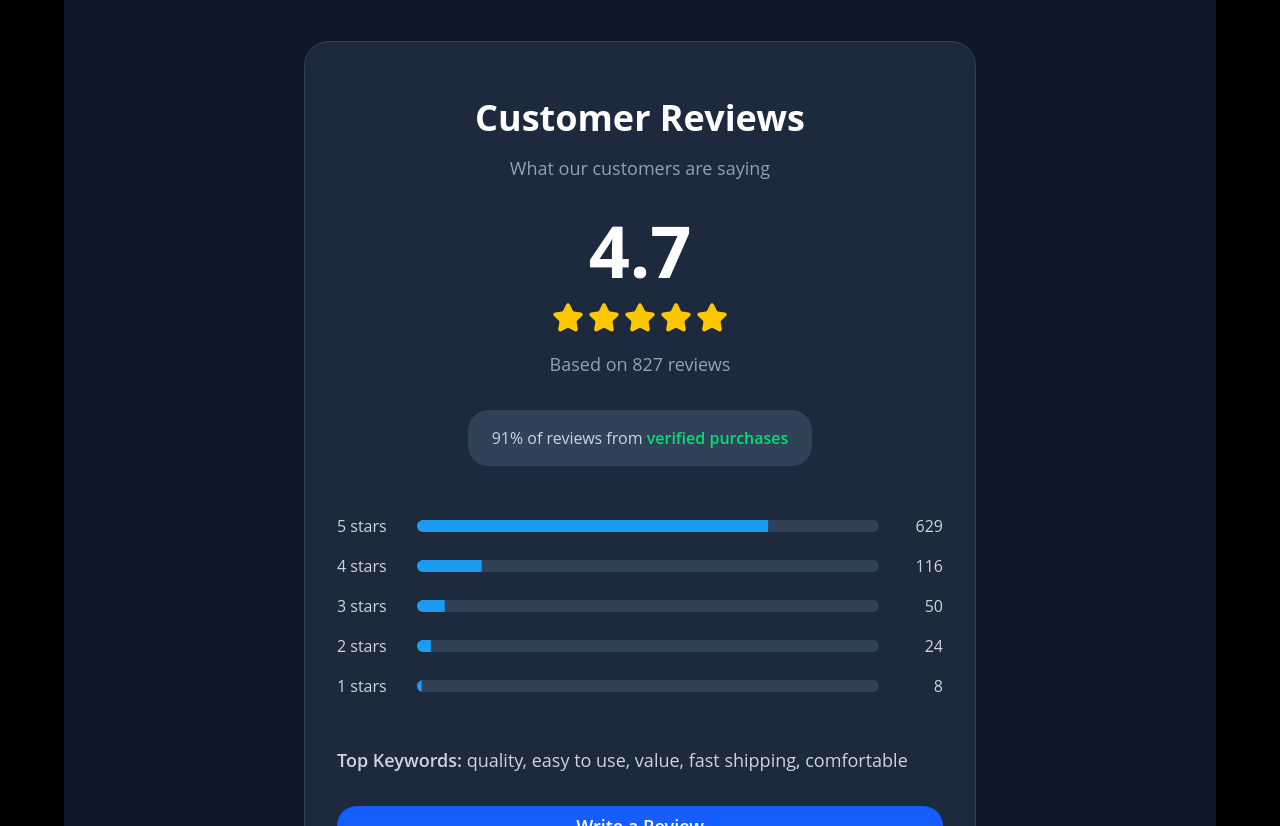
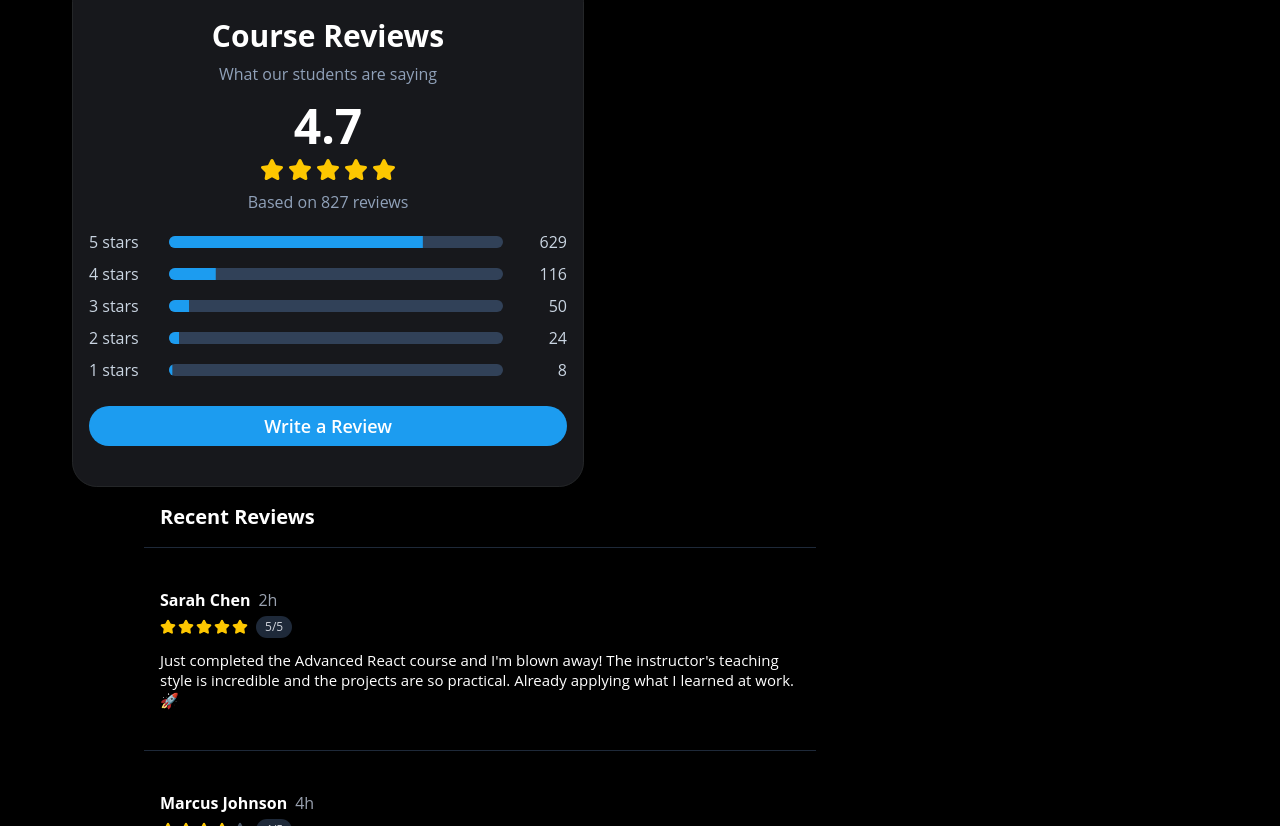
Before and after one commit to anmol4khatri/Edly, a React (Vite) app in the folder Edly Frontend/: page /course in a window 1280 px wide. Shown: the part 1454-2280 px from the top of the page. Built offline with nearby package versions, Linux system fonts and the light colour scheme.

Commit message:
Refactor CourseRating and CourseReview components for improved styling and layout; update dialog background and review prompts for better user experience

```diff
--- a/Edly Frontend/src/components/CourseRating.jsx
+++ b/Edly Frontend/src/components/CourseRating.jsx
@@ -49,44 +49,34 @@ export default function CustomerReviews() {
         { stars: 1, count: 8, percentage: 1 },
     ]
 
-    const keywords = ["quality", "easy to use", "value", "fast shipping", "comfortable"]
-
     return (
-        <div className="min-h-screen bg-slate-900 py-16 px-4">
-            <div className="max-w-2xl mx-auto">
-                <Card className="bg-slate-800 border-slate-700">
-                    <CardContent className="p-8 text-center">
+        <div className="w-7/11 px-2">
+            <div className="max-w-lg">
+                <Card className="">
+                    {/* can add bg-transparent in upper card component */}
+                    <CardContent className="p-4 text-center">
                         {/* Header */}
-                        <div className="mb-8">
-                            <h1 className="text-4xl font-bold text-white mb-4">Customer Reviews</h1>
-                            <p className="text-slate-400 text-lg">What our customers are saying</p>
+                        <div className="mb-4">
+                            <h1 className="text-3xl font-bold text-white mb-2">Course Reviews</h1>
+                            <p className="text-slate-400">What our students are saying</p>
                         </div>
 
                         {/* Rating Display */}
-                        <div className="mb-8">
-                            <div className="text-7xl font-bold text-white mb-4">4.7</div>
+                        <div className="mb-4">
+                            <div className="text-5xl font-bold text-white mb-2">4.7</div>
 
                             {/* Stars */}
-                            <div className="flex justify-center gap-1 mb-4">
+                            <div className="flex justify-center gap-1 mb-2">
                                 {[1, 2, 3, 4, 5].map((star) => (
-                                    <Star key={star} className="w-8 h-8 fill-yellow-400 text-yellow-400" />
+                                    <Star key={star} className="w-6 h-6 fill-yellow-400 text-yellow-400" />
                                 ))}
                             </div>
 
-                            <p className="text-slate-400 text-lg">Based on 827 reviews</p>
-                        </div>
-
-                        {/* Verified Purchases Badge */}
-                        <div className="mb-12">
-                            <div className="bg-slate-700 rounded-lg px-6 py-4 inline-block">
-                                <span className="text-slate-300">
-                                    91% of reviews from <span className="text-green-400 font-semibold">verified purchases</span>
-                                </span>
-                            </div>
+                            <p className="text-slate-400">Based on 827 reviews</p>
                         </div>
 
                         {/* Rating Breakdown */}
-                        <div className="mb-12 space-y-4">
+                        <div className="mb-6 space-y-2">
                             {reviewData.map((item) => (
                                 <div key={item.stars} className="flex items-center gap-4">
                                     <div className="text-slate-300 font-medium w-16 text-left">{item.stars} stars</div>
@@ -105,36 +95,27 @@ export default function CustomerReviews() {
                             ))}
                         </div>
 
-                        {/* Top Keywords */}
-                        <div className="mb-8">
-                            <div className="text-left">
-                                <span className="text-slate-300 text-lg">
-                                    <span className="font-semibold">Top Keywords:</span> {keywords.join(", ")}
-                                </span>
-                            </div>
-                        </div>
-
                         {/* Write Review Button */}
                         <Dialog open={isDialogOpen} onOpenChange={setIsDialogOpen}>
                             <DialogTrigger asChild>
                                 <Button
-                                    className="w-full bg-blue-600 hover:bg-blue-700 text-white font-semibold py-4 text-lg rounded-xl"
+                                    className="w-full bg-primary text-white font-semibold py-4 text-lg rounded-xl"
                                     size="lg"
                                 >
                                     Write a Review
                                 </Button>
                             </DialogTrigger>
-                            <DialogContent className="flex flex-col gap-0 p-0 [&>button:last-child]:top-3.5">
+                            <DialogContent className="flex flex-col gap-0 p-0 [&>button:last-child]:top-3.5 bg-[#17181C] border-black border-2 text-white">
                                 <DialogHeader className="contents space-y-0 text-left">
-                                    <DialogTitle className="border-b px-6 py-4 text-base">Write a Review</DialogTitle>
+                                    <DialogTitle className="border-b border-slate-600 px-6 py-4 text-base text-white">Write a Review</DialogTitle>
                                 </DialogHeader>
                                 <div className="px-6 py-4">
                                     <form className="space-y-5">
                                         <div className="space-y-4">
                                             <div>
                                                 <fieldset className="space-y-4">
-                                                    <legend className="text-foreground text-lg leading-none font-semibold">
-                                                        How would you rate this product?
+                                                    <legend className="text-white text-lg leading-none font-semibold">
+                                                        How would you rate this course?
                                                     </legend>
                                                     <div className="flex gap-1 justify-center">
                                                         {[1, 2, 3, 4, 5].map((star) => (
@@ -144,44 +125,45 @@ export default function CustomerReviews() {
                                                                 onClick={() => handleStarClick(star)}
                                                                 onMouseEnter={() => handleStarHover(star)}
                                                                 onMouseLeave={handleStarLeave}
-                                                                className="transition-all duration-150 hover:scale-110 transform focus:outline-none focus:ring-2 focus:ring-blue-500 focus:ring-offset-2 rounded"
+                                                                className="transition-all duration-150 hover:scale-110 transform"
                                                             >
                                                                 <Star
                                                                     className={`w-10 h-10 transition-colors duration-150 ${star <= (hoveredRating || rating)
-                                                                            ? "fill-yellow-400 text-yellow-400"
-                                                                            : "text-slate-300 hover:text-yellow-300"
+                                                                        ? "fill-yellow-400 text-yellow-400"
+                                                                        : "text-slate-300 hover:text-yellow-300"
                                                                         }`}
                                                                 />
                                                             </button>
                                                         ))}
                                                     </div>
                                                 </fieldset>
-                                                <div className="text-muted-foreground mt-2 flex justify-between text-xs">
+                                                <div className="text-slate-400 mt-2 flex justify-between text-xs">
                                                     <p>Poor</p>
                                                     <p>Excellent</p>
                                                 </div>
                                             </div>
-                                            <div className="*:not-first:mt-2">
-                                                <Label>Why did you give this rating?</Label>
+                                            <div className="*:not-first:mt-2 mt-7">
+                                                <Label className="text-slate-300">Why did you give this rating?</Label>
                                                 <Textarea
                                                     id="feedback"
                                                     value={reviewText}
                                                     onChange={(e) => setReviewText(e.target.value)}
-                                                    placeholder="Share your experience with this product..."
+                                                    placeholder="Share your experience with this course..."
                                                     aria-label="Write your review"
                                                     rows={4}
+                                                    className="bg-slate-700 border-slate-600 text-white placeholder:text-slate-400 focus:border-blue-500"
                                                 />
                                             </div>
                                         </div>
                                         <div className="flex justify-end gap-3">
-                                            <Button type="button" variant="outline" onClick={handleCancel} className="px-6 bg-transparent">
+                                            <Button type="button" variant="outline" onClick={handleCancel} className="px-6 bg-transparent border-slate-600 text-slate-300 hover:bg-slate-700 hover:text-white">
                                                 Cancel
                                             </Button>
                                             <Button
                                                 type="button"
                                                 onClick={handleSubmitReview}
                                                 disabled={!rating || !reviewText.trim()}
-                                                className="px-6"
+                                                className="px-6 bg-primary text-white"
                                             >
                                                 Submit
                                             </Button>
--- a/Edly Frontend/src/components/CourseReview.jsx
+++ b/Edly Frontend/src/components/CourseReview.jsx
@@ -74,8 +74,7 @@ const CourseReview = () => {
 			<div className="max-w-2xl mx-20 max-sm:w-full max-sm:mx-0">
 				{/* Header */}
 				<div className="sticky top-0 bg-black/80 backdrop-blur-md border-b border-gray-800 p-4">
-					<h1 className="text-xl font-bold text-white">Course Reviews</h1>
-					<p className="text-gray-400 text-sm mt-1">What students are saying</p>
+					<h1 className="text-xl font-bold text-white">Recent Reviews</h1>
 				</div>
 
 				{/* Reviews Feed */}
--- a/Edly Frontend/src/components/student/CoursePage.jsx
+++ b/Edly Frontend/src/components/student/CoursePage.jsx
@@ -30,6 +30,7 @@ const CoursePage = () => {
 					</div>
 					<CourseHighlights />
 					<CourseAccordion />
+					<CourseRating />
 					<CourseReview />
 				</div>
 			</div>
--- a/Edly Frontend/src/components/ui/dialog.jsx
+++ b/Edly Frontend/src/components/ui/dialog.jsx
@@ -36,7 +36,7 @@ function DialogOverlay({
     (<DialogPrimitive.Overlay
       data-slot="dialog-overlay"
       className={cn(
-        "data-[state=open]:animate-in data-[state=closed]:animate-out data-[state=closed]:fade-out-0 data-[state=open]:fade-in-0 fixed inset-0 z-50 bg-black/50",
+        "data-[state=open]:animate-in data-[state=closed]:animate-out data-[state=closed]:fade-out-0 data-[state=open]:fade-in-0 fixed inset-0 z-50 bg-black/60",
         className
       )}
       {...props} />)
```
